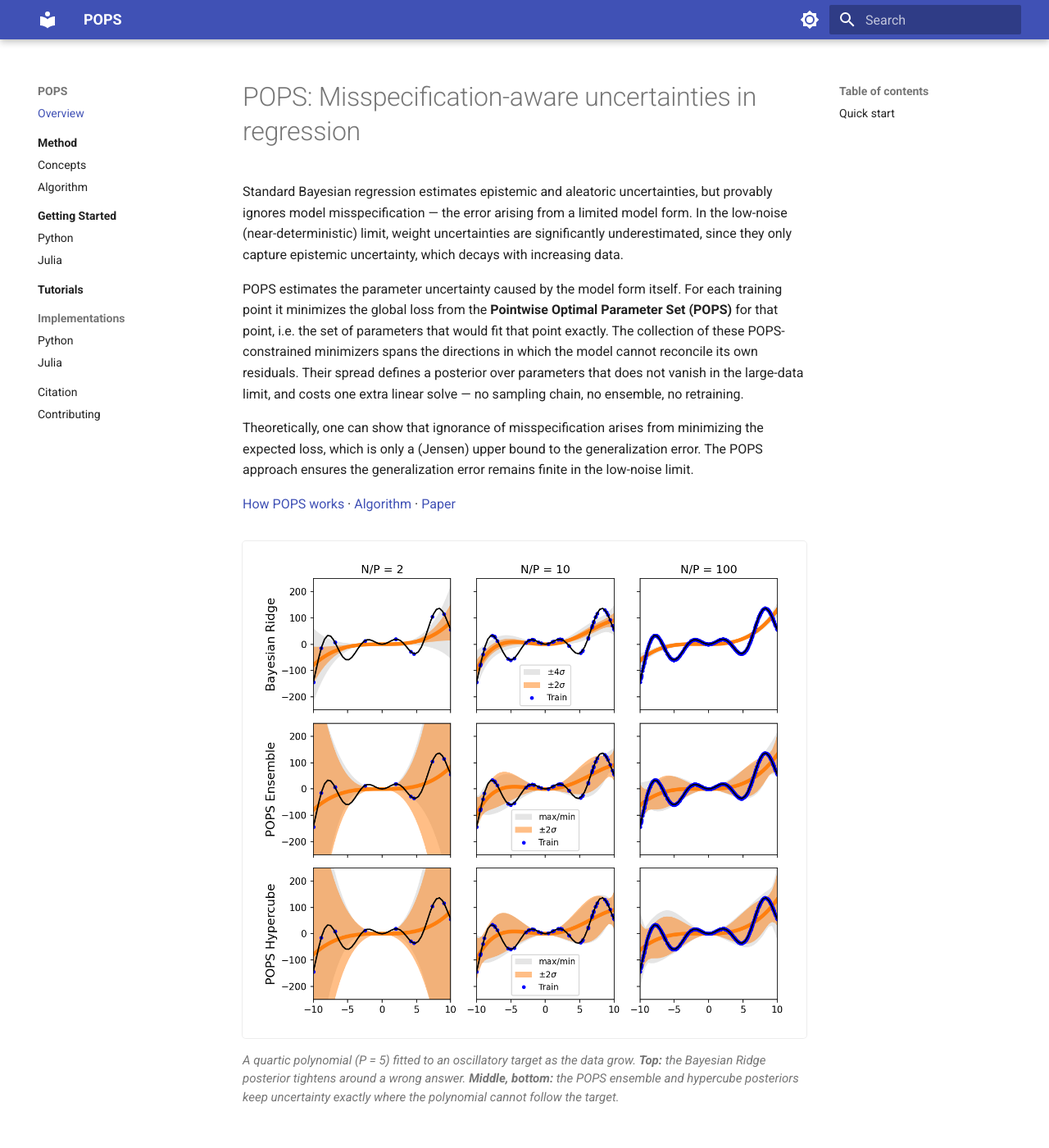
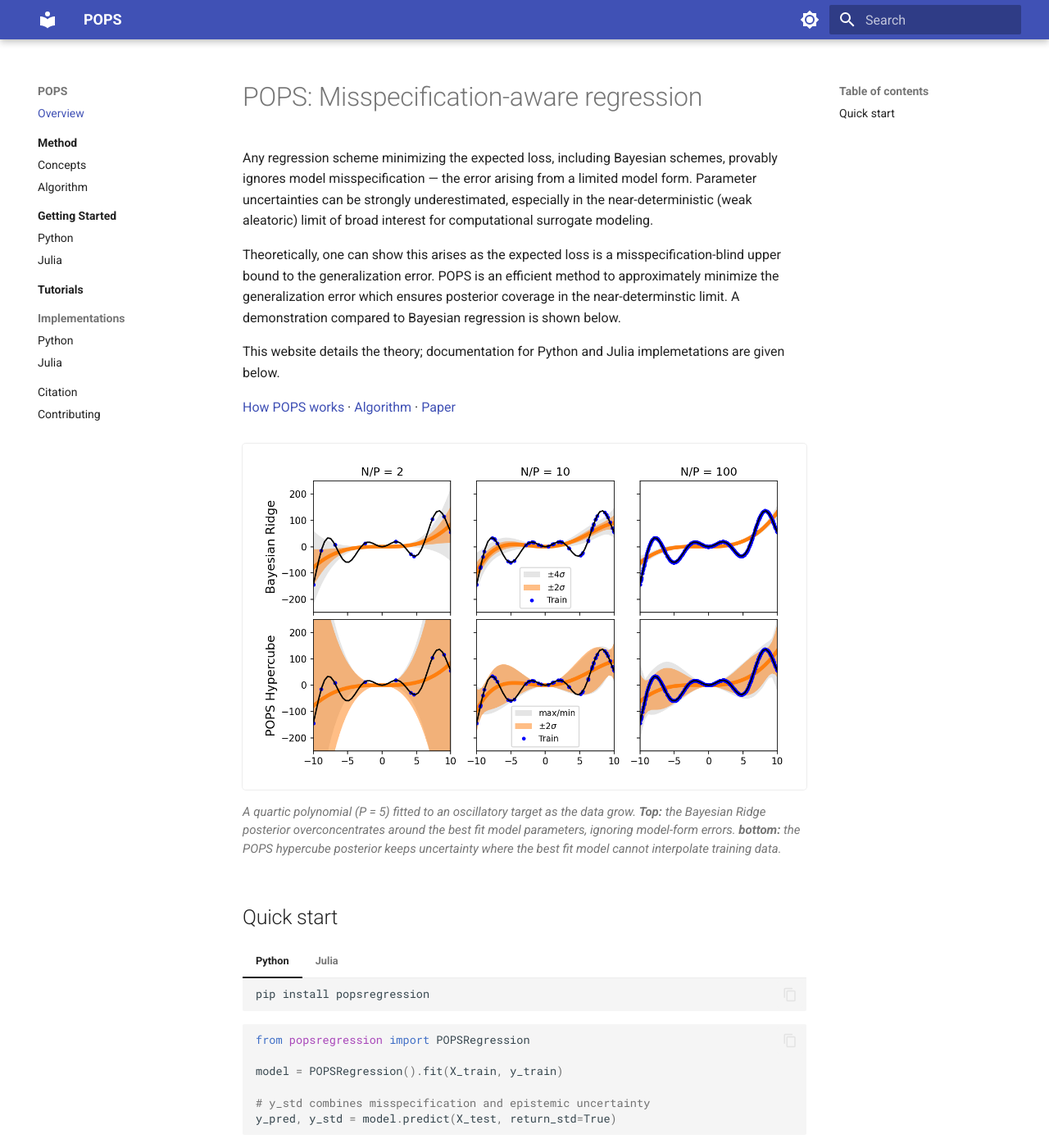
Before and after one commit to POPS-UQ/POPS-UQ.github.io, an MkDocs documentation site: the page built from docs/index.md, in a window 1280 px wide and 1400 px high. Shown: the whole window at 82% size. Built offline with MkDocs 1.6.1 and Material for MkDocs 9.7.7, drawn with Linux system fonts in a browser that asks for light colours.

Commit message:
website update

```diff
--- a/docs/index.md
+++ b/docs/index.md
@@ -1,18 +1,9 @@
-# POPS: Misspecification-aware uncertainties in regression
-Standard Bayesian regression estimates epistemic and aleatoric uncertainties, but provably ignores model misspecification — the error arising from a limited model form.
-In the low-noise (near-deterministic) limit, weight uncertainties are significantly underestimated, since they only capture epistemic uncertainty, which decays with increasing data.
+# POPS: Misspecification-aware regression
+Any regression scheme minimizing the expected loss, including Bayesian schemes, provably ignores model misspecification — the error arising from a limited model form. Parameter uncertainties can be strongly underestimated, especially in the near-deterministic (weak aleatoric) limit of broad interest for computational surrogate modeling.
 
-POPS estimates the parameter uncertainty caused by the model form itself. For
-each training point it minimizes the global loss from the  **Pointwise Optimal Parameter Set (POPS)**
-for that point, i.e. the set of parameters that would fit that
-point exactly. The collection of these POPS-constrained minimizers
-spans the directions in which the model cannot reconcile its own residuals.
-Their spread defines a posterior over parameters that does not vanish in the
-large-data limit, and costs one extra linear solve — no sampling chain, no
-ensemble, no retraining.
+Theoretically, one can show this arises as the expected loss is a misspecification-blind upper bound to the generalization error. POPS is an efficient method to approximately minimize the generalization error which ensures posterior coverage in the near-determinstic limit. A demonstration compared to Bayesian regression is shown below.
 
-Theoretically, one can show that ignorance of misspecification arises from minimizing the expected loss, which is only a (Jensen) upper bound to the generalization error.
-The POPS approach ensures the generalization error remains finite in the low-noise limit.
+This website details the theory; documentation for Python and Julia implemetations are given below.
 
 [How POPS works](method/index.md) ·
 [Algorithm](method/algorithm.md) ·
@@ -20,14 +11,13 @@ The POPS approach ensures the generalization error remains finite in the low-noi
 
 ![Quartic polynomial fitted to an oscillatory target at three data densities.
 Bayesian Ridge uncertainty collapses as data are added, while the POPS
-posteriors retain uncertainty where the model class cannot follow the
+posterior retains uncertainty where the model class cannot follow the
 target.](assets/pops-vs-bayesian-ridge.png){ .figure }
-
 /// caption
 A quartic polynomial (P = 5) fitted to an oscillatory target as the data grow.
-**Top:** the Bayesian Ridge posterior tightens around a wrong answer.
-**Middle, bottom:** the POPS ensemble and hypercube posteriors keep uncertainty
-exactly where the polynomial cannot follow the target.
+**Top:** the Bayesian Ridge posterior overconcentrates around the best fit model parameters, ignoring model-form errors.
+**bottom:** the POPS hypercube posterior keeps uncertainty where the best fit model cannot interpolate training data.
+
 ///
 
 ## Quick start
```
Also changed, not shown: docs/assets/pops-vs-bayesian-ridge.png.
